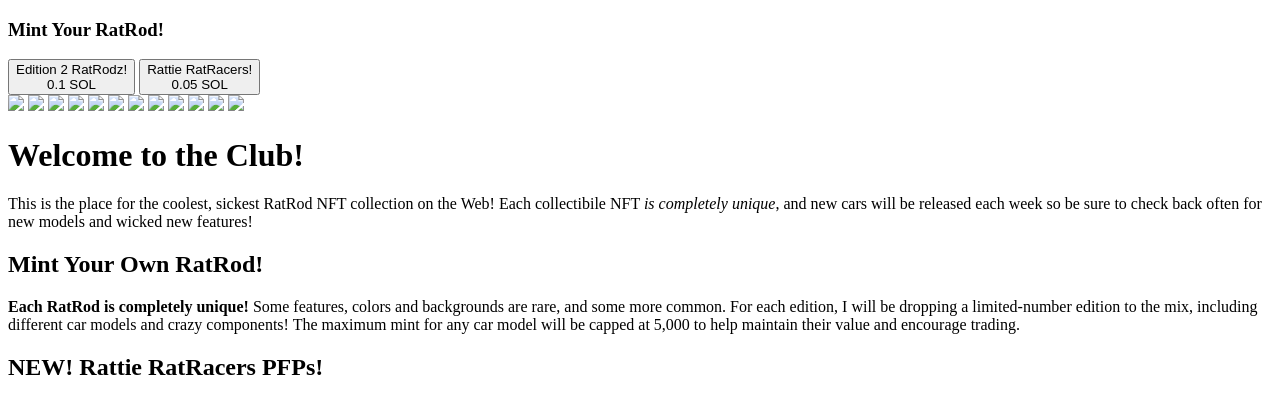
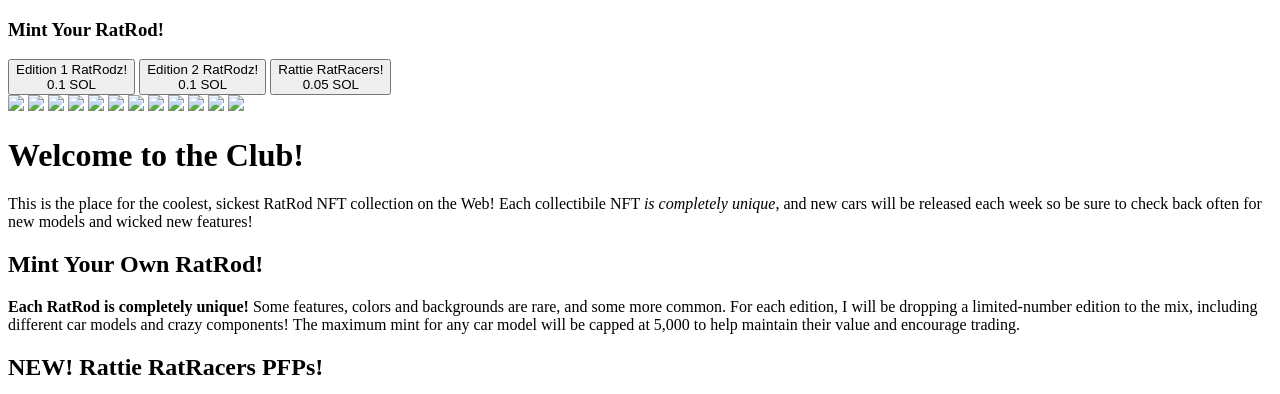
Before and after one commit to jonwretlind/ratrodz-club-site, a PHP site: template themes/default/index.twig in a window 1280 px wide. Shown: the part 26-420 px from the top of the page. Run offline with PHP 8.4, Linux system fonts and the light colour scheme; the template is opened without the code that fills it: most values are stand-ins (such as "Sample title", 1, 10 or a date in 2020); some libraries are stand-ins or nearby versions.

Commit message:
mint buttons

```diff
--- a/themes/default/index.twig
+++ b/themes/default/index.twig
@@ -40,6 +40,7 @@
             <div class="social">                    <a href="https://twitter.com/RatRodzNFT" title="Follow Me On Twitter" role="button" target="_blank"><img src="{{ theme_url }}/icon/logo-white.png" alt="twitter" style="width: 50px; height: 50px;"/>                    </a>                    <a href="https://discord.gg/vr3UwW3j5M" title="Join Me On Discord" role="button" target="_blank"><img src="{{ theme_url }}/icon/discord.png" alt="discord" style="width: 50px; height: 50px; border-radius: 25px;"/>                    </a>                    <a href="https://www.facebook.com/joncwretlind" title="Join Me On Facebook" role="button" target="_blank"><img src="{{ theme_url }}/icon/fb.png" alt="facebook" style="width: 50px; height: 50px; border-radius: 25px;"/>                    </a>            </div>
             <div class="mint-btn header">
                 <h3>Mint Your RatRod!</h3>
+              <button class="btn RRv1" onclick="window.open('../mint_RRv2', '_blank');">Edition 1 RatRodz!<br/><span>0.1 SOL</span></button>
               <button class="btn RRv2" onclick="window.open('../mint_RRv2', '_blank');">Edition 2 RatRodz!<br/><span>0.1 SOL</span></button>
               <button class="btn Rattie" onclick="window.open('../mint_Rattie', '_blank');">Rattie RatRacers!<br/><span>0.05 SOL</span></button>
               <span class="txt" style="color: white;">Opens in a new window. Please enable popups.</span>
```
